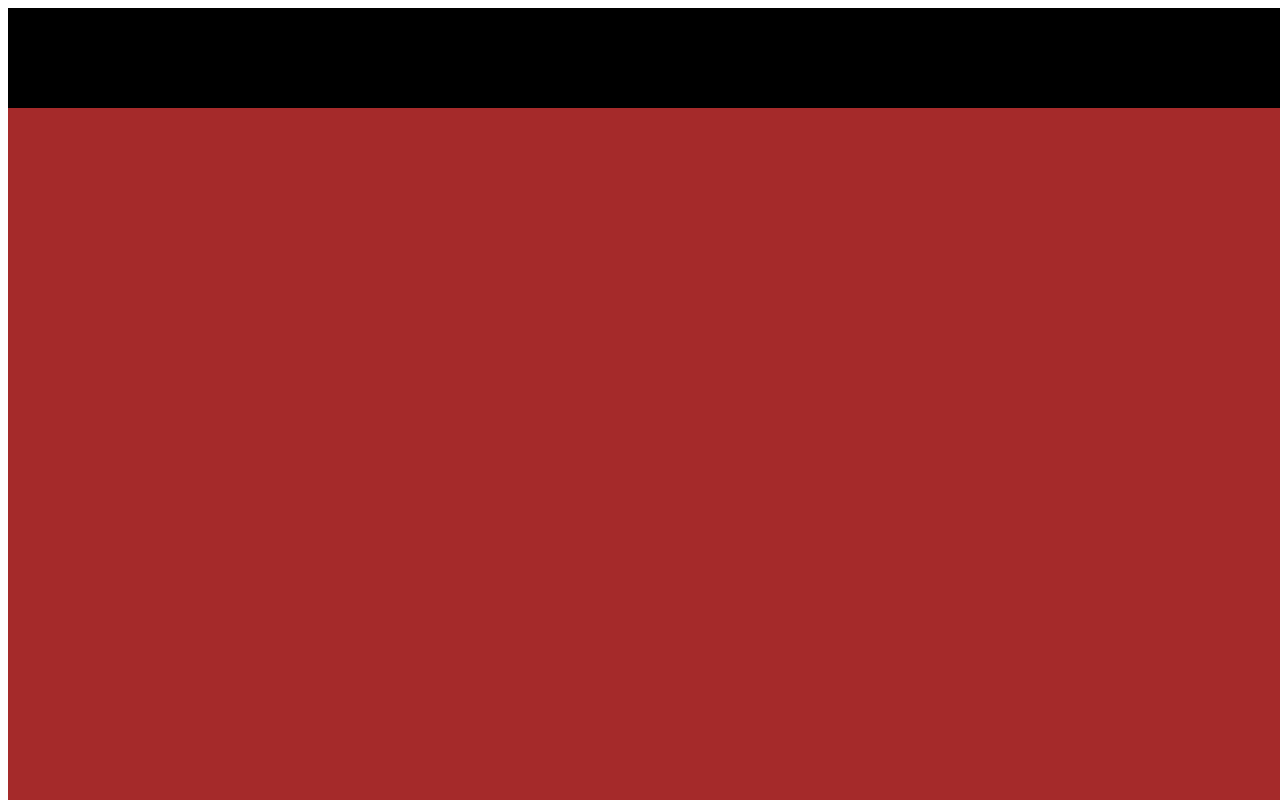
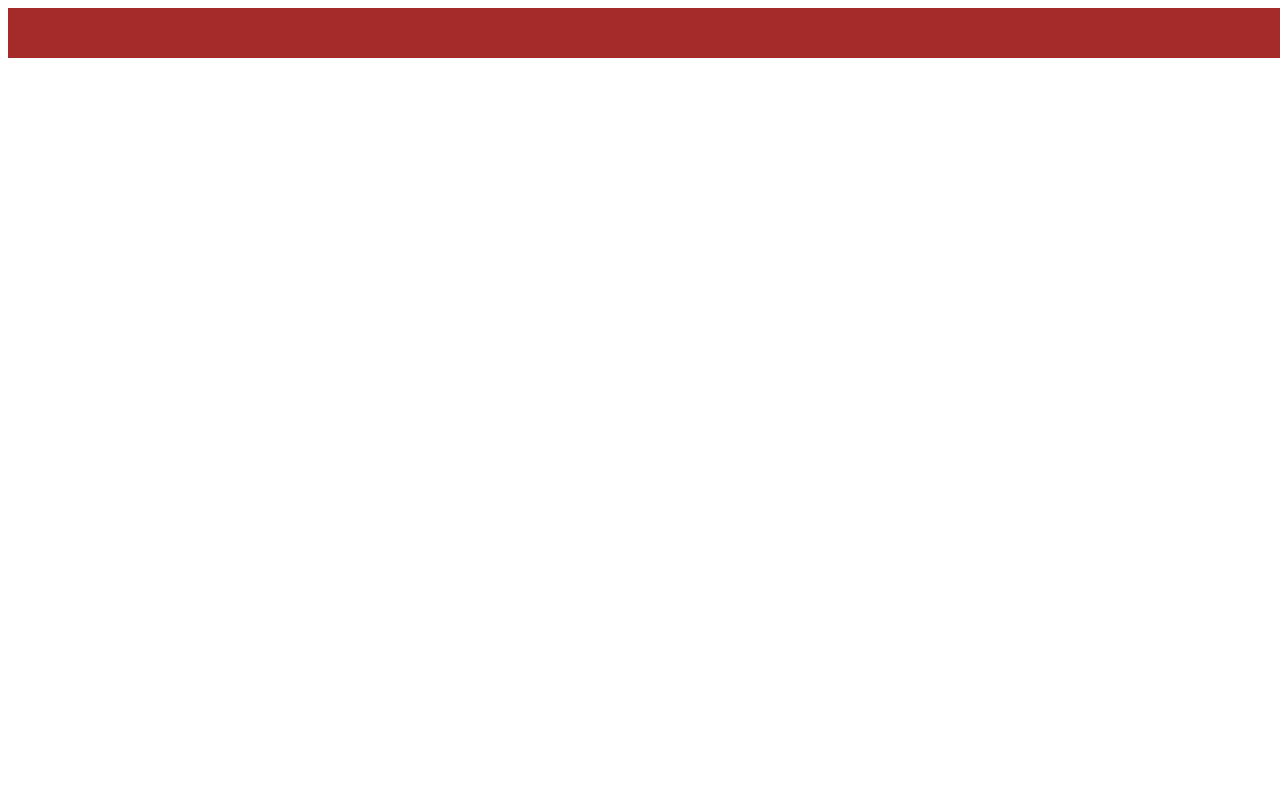
Before and after one commit to Hafidzurr/tryerror, a plain HTML site: page index.html in a window 1280 px wide. Shown: the top 800 px of the page. Drawn offline with Linux system fonts and the light colour scheme.

Commit message:
Revert "try revert"
This reverts commit dd9f9f88ba8b81008f9be35f691b0bb9590d776c.

```diff
--- a/style.css
+++ b/style.css
@@ -1,11 +1,5 @@
 .pages{
-    width: 1505px;
-    height: 1000px;
+    width: 1520px;
+    height: 50px;
     background: brown;
 }
-
-.header{
-    width: 1505px;
-    height: 100px;
-    background: black;
-}
```
